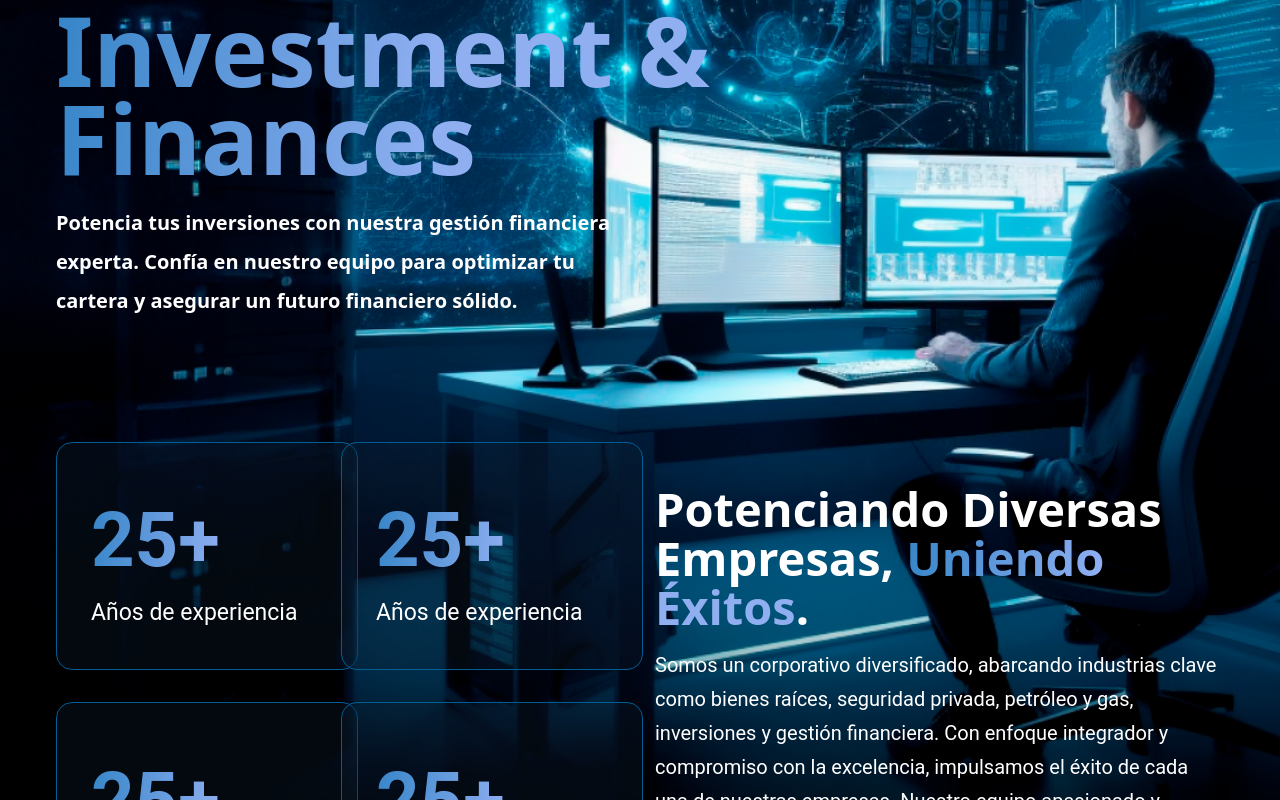
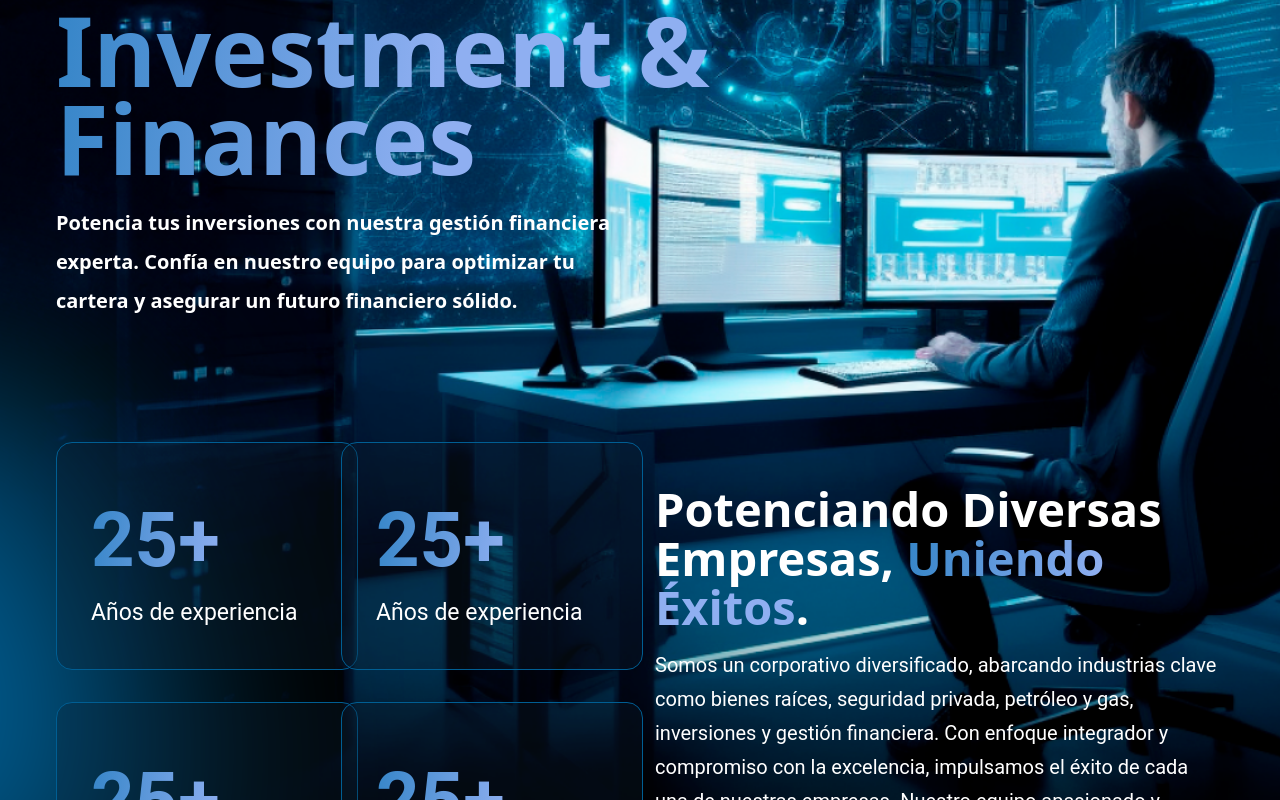
Before and after one commit to LarkinBaumann/larkinholding, a Next.js app: page / in a window 1280 px wide. Shown: the part 340-1140 px from the top of the page. Built offline with nearby package versions, Linux system fonts and the light colour scheme.

Commit message:
Add ShadowAcerca component to Acerca and Hero components

```diff
--- a/src/components/Acerca/Acerca.jsx
+++ b/src/components/Acerca/Acerca.jsx
@@ -1,8 +1,10 @@
 import React from 'react'
+import ShadowAcerca from '../Shadows/ShadowAcerca'
 
 function Acerca() {
   return (
     <div className='w-full h-full justify-between items-center flex flex-row gap-[45px] '>
+
     <div className='w-full grid grid-cols-2 gap-x-4 gap-y-8'>
       <div className='w-[302px] h-[228px] border-solid border-[0.723px] border-[#005E93] rounded-[15.901px 15.901px 15.901px 0px] rounded-[16px] flex flex-col justify-center px-[34px] py-[56px]' style={{ background: 'rgba(11, 32, 46, 0.30)' }}>
         <h4 className='titulo2 text-[76px] font-bold font-header'>25+</h4>
--- a/src/components/Hero/Hero.jsx
+++ b/src/components/Hero/Hero.jsx
@@ -1,6 +1,7 @@
 import Image from 'next/image'
 import React from 'react'
 import Acerca from '../Acerca/Acerca'
+import ShadowAcerca from '../Shadows/ShadowAcerca'
 
 function Hero() {
   return (
@@ -15,7 +16,10 @@ function Hero() {
         Potencia tus inversiones con nuestra gestión financiera experta. Confía en nuestro equipo para optimizar tu cartera y asegurar un futuro financiero sólido.
       </p>
     </div>
+    <div className='w-full h-full relative '>
+  <ShadowAcerca/>
     <Acerca/>
+    </div>
     </div>
   )
 }
--- /dev/null
+++ b/src/components/Shadows/ShadowAcerca.jsx
@@ -0,0 +1,22 @@
+import React from 'react'
+
+function ShadowAcerca() {
+  return (
+    <div className='w-full absolute -top-[250px] -left-[100px]  -z-10'>
+        <svg xmlns="http://www.w3.org/2000/svg" width="448" height="1054" viewBox="0 0 448 1054" fill="none">
+  <g filter="url(#filter0_f_99_470)">
+    <path d="M52.3004 814.371L-157.05 802.676C-252.668 797.335 -317.952 703.746 -289.94 612.166L-247.204 472.445C-242.579 457.325 -235.555 443.047 -226.399 430.156L-135.046 301.533C-62.7569 199.752 95.3884 228.123 127.789 348.685L203.049 628.724C229.138 725.797 152.661 819.978 52.3004 814.371Z" fill="#005E93"/>
+  </g>
+  <defs>
+    <filter id="filter0_f_99_470" x="-535.55" y="0.276001" width="982.823" height="1053.41" filterUnits="userSpaceOnUse" color-interpolation-filters="sRGB">
+      <feFlood flood-opacity="0" result="BackgroundImageFix"/>
+      <feBlend mode="normal" in="SourceGraphic" in2="BackgroundImageFix" result="shape"/>
+      <feGaussianBlur stdDeviation="119.536" result="effect1_foregroundBlur_99_470"/>
+    </filter>
+  </defs>
+</svg>
+    </div>
+  )
+}
+
+export default ShadowAcerca
```
